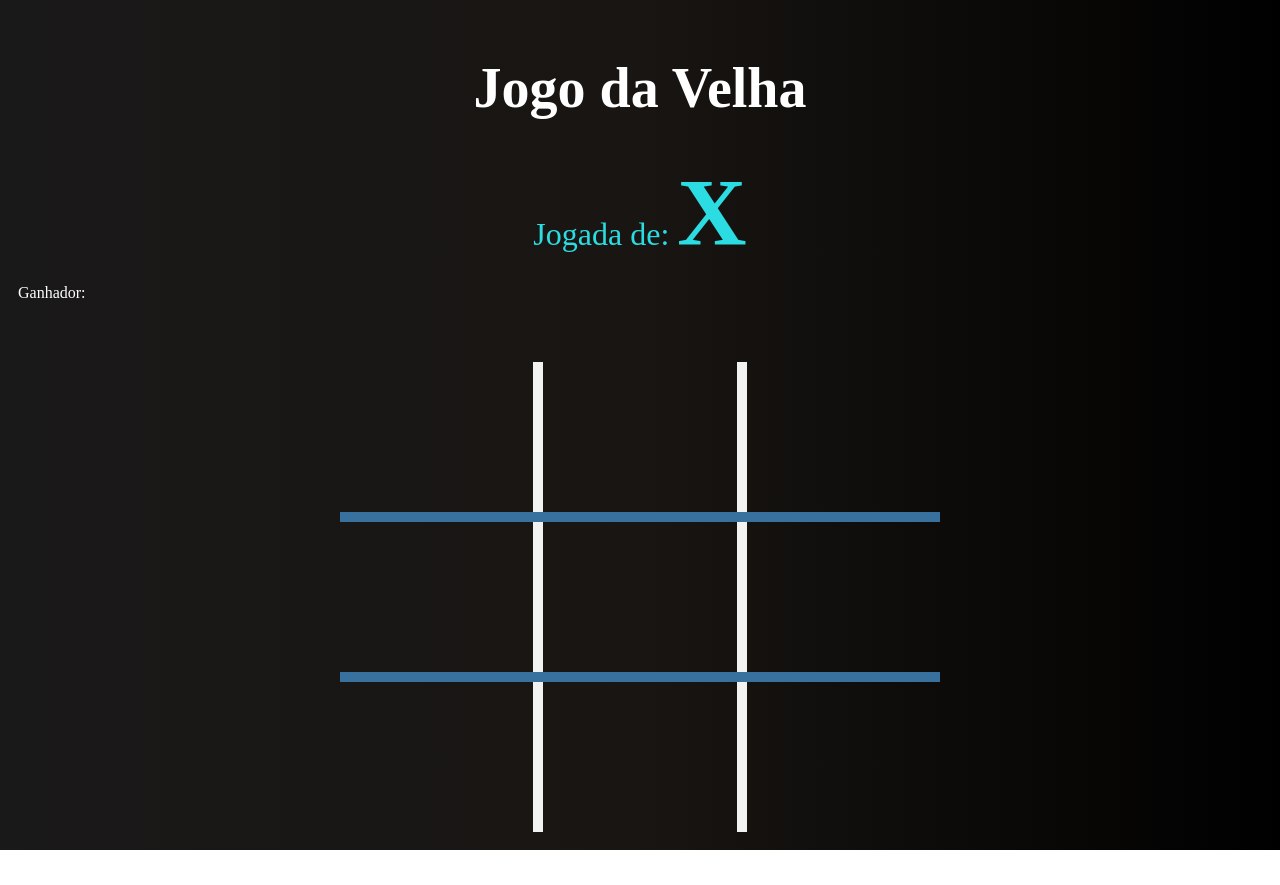
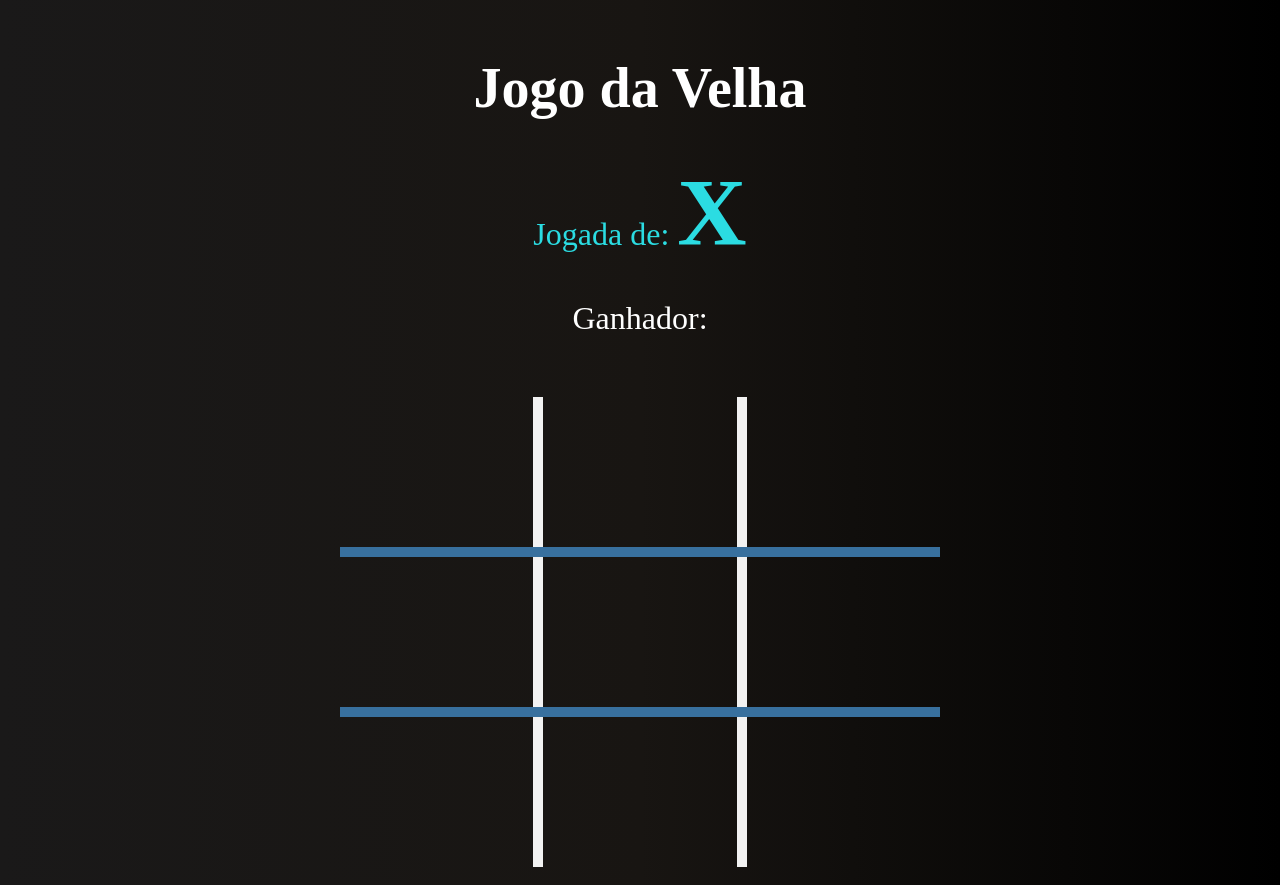
Before and after one commit to yRedskull/Tic-Tac-Toe, a plain HTML site: page index.html in a window 1280 px wide. Before the commit the page ends 850 px from the top, so only its background shows below. Drawn offline with Linux system fonts and the light colour scheme.

Commit message:
Update style.css

```diff
--- a/assets/style.css
+++ b/assets/style.css
@@ -17,6 +17,17 @@ body {
     text-align: center;
     font-size: 2em;
     color: rgb(43, 220, 226);
+}
+
+#show-winner {
+    text-align: center;
+    display: block;
+
+    font-size: 2em;
+}
+
+#winner {
+    color: green;
 }
 
 #player {
```
